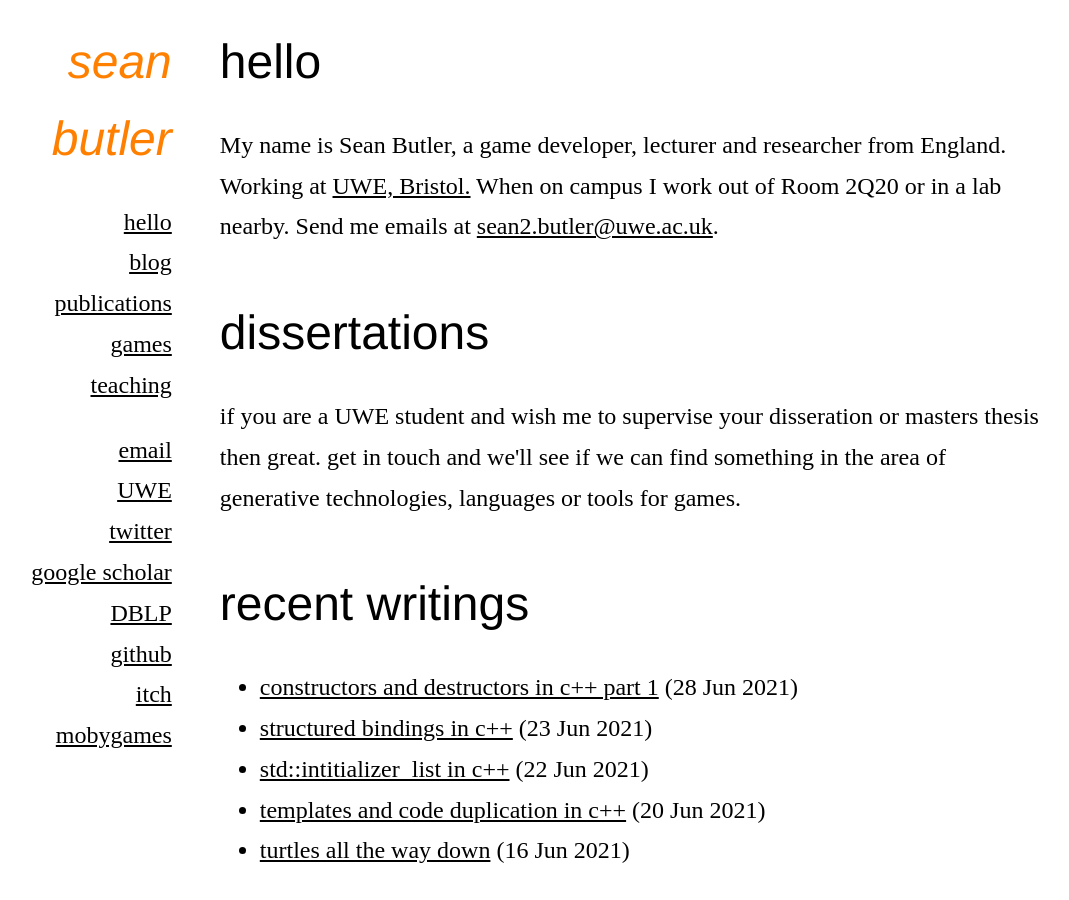
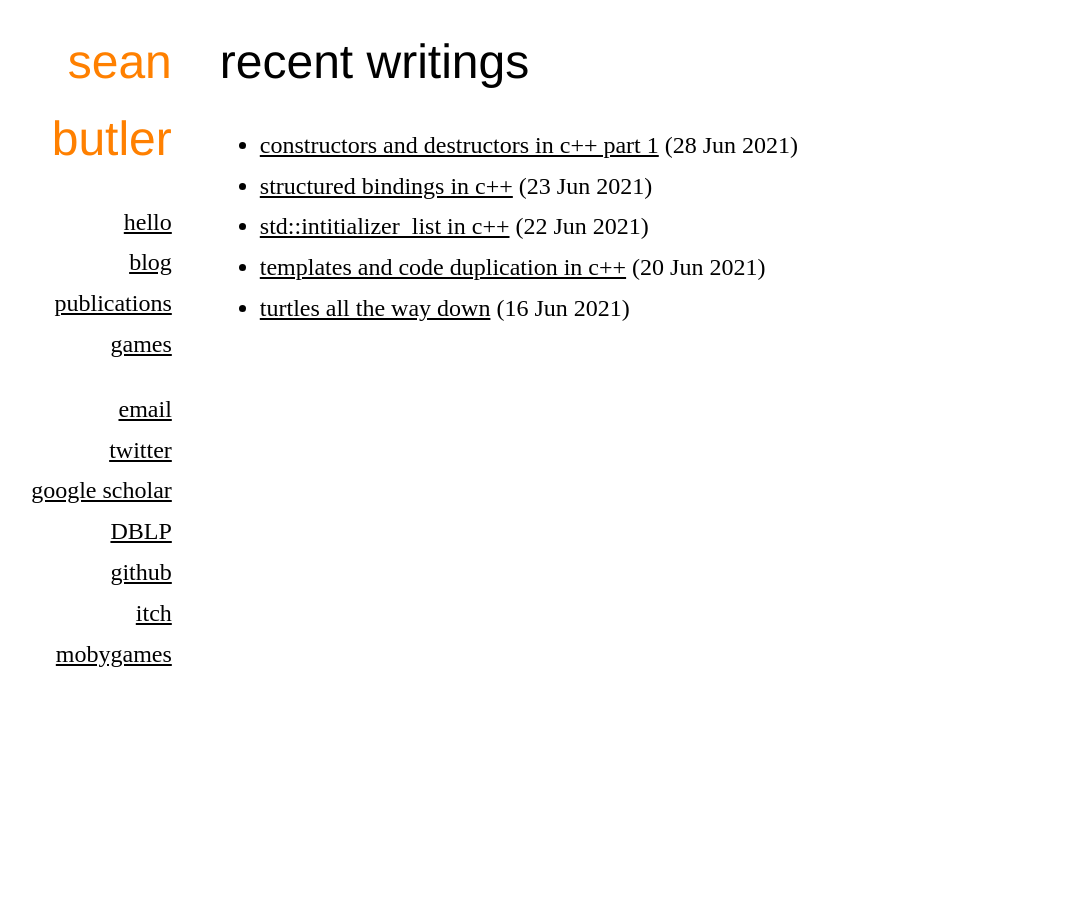
Before and after one commit to seanbutler/www.seanbutler.net, a Jekyll site: the page built from index.html, in a window 1280 px wide. Shown: the whole page, without its empty margins (89-1158 px from the left). Built offline with Jekyll 4.4.1, drawn with Linux system fonts in a browser that asks for light colours.

Commit message:
update employment

```diff
--- a/_layouts/default.html
+++ b/_layouts/default.html
@@ -37,9 +37,9 @@
 					<li>
 						<a href="/games">games</a>
 					</li>
-					<li>
+					<!-- <li>
 						<a href="/teaching">teaching</a>
-					</li>
+					</li> -->
 
 				</ul>
 
@@ -47,9 +47,9 @@
 					<li>
 						<a href = "mailto:sean2.butler@uwe.ac.uk">email</a>
 					</li>
-					<li>
+					<!-- <li>
 						<a href = "https://people.uwe.ac.uk/Person/Sean2Butler">UWE</a>
-					</li>
+					</li> -->
 					<li>
 						<a href = "https://twitter.com/butlersean">twitter</a>
 					</li>
--- a/css/mini.css
+++ b/css/mini.css
@@ -17,11 +17,17 @@
     line-height:    160%;
     margin:         0 0 0 0;
     padding:        0 0 0 0;
+    /* border: 1px dashed green; */
+
 }
 
 li, p {
     line-height:        170%;
+    /* border: 1px dashed red; */
+
 }
+
+
 
 p+h1{
     margin-top: 1em;
@@ -77,7 +83,7 @@
 }
 
 .rhs{
-    flex: 10%;
+    flex:           10%;
     float: left;
     text-align: left;
     padding-left: 1em;
@@ -112,7 +118,7 @@
 }
 
 .title {
-    font-style: italic;
+    /* font-style: italic; */
     color: rgb(255, 128, 0);
 
 }
--- a/index.html
+++ b/index.html
@@ -3,11 +3,11 @@
 title: hello
 ---
 
-<h1>hello</h1>
-<p>My name is Sean Butler, a game developer, lecturer and researcher from England. Working at <a href = "https://people.uwe.ac.uk/Person/Sean2Butler">UWE, Bristol.</a> When on campus I work out of Room 2Q20 or in a lab nearby. Send me emails at <a href = "mailto:sean2.butler@uwe.ac.uk">sean2.butler@uwe.ac.uk</a>.</p>
+<!-- <h1>hello</h1>
+<p>My name is Sean Butler. Working at <a href = "https://people.uwe.ac.uk/Person/Sean2Butler">UWE, Bristol.</a> When on campus I work out of Room 2Q20 or in a lab nearby. Send me emails at <a href = "mailto:sean2.butler@uwe.ac.uk">sean2.butler@uwe.ac.uk</a>.</p>
 
 <h1>dissertations</h1>
-<p> if you are a UWE student and wish me to supervise your disseration or masters thesis then great. get in touch and we'll see if we can find something in the area of generative technologies, languages or tools for games.</p>
+<p> if you are a UWE student and wish me to supervise your disseration or masters thesis then great. get in touch and we'll see if we can find something in the area of generative technologies, languages or tools for games.</p> -->
 
 <h1>recent writings</h1>
 <ul>
```
